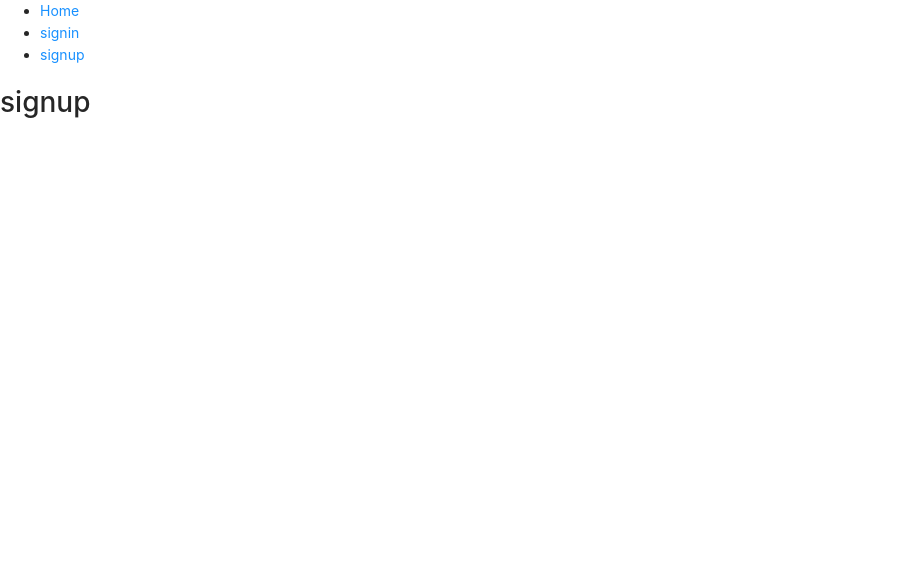
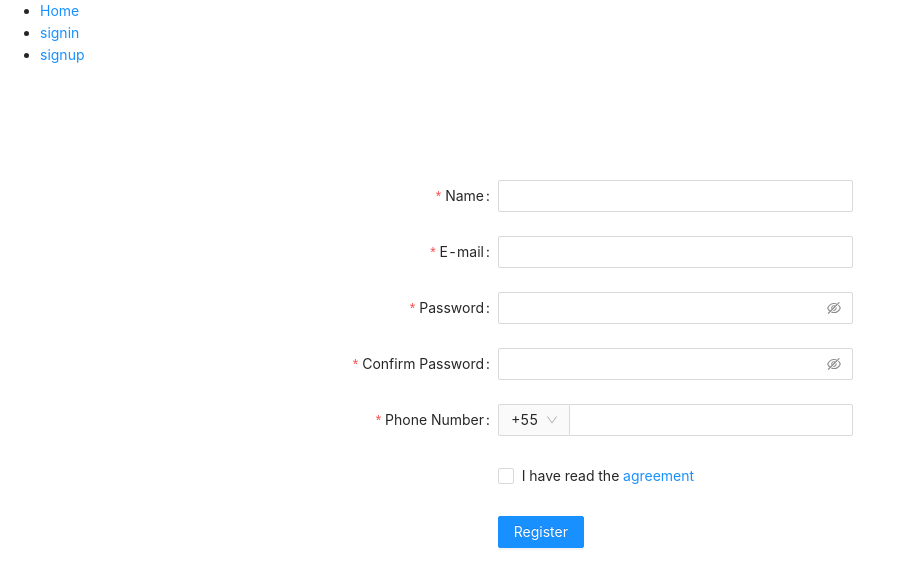
Before and after one commit to plathon/market-analytics-core, a React (Create React App) app: page /signup in a window 1280 px wide. Shown: the top 586 px of the page, without its empty margins (0-915 px from the left). Built offline with nearby package versions, Linux system fonts and the light colour scheme.

Commit message:
signup page and form setup

```diff
--- a/src/components/signup/SignupForm.js
+++ b/src/components/signup/SignupForm.js
@@ -1,52 +1,7 @@
-import React, { Component } from "react";
-
+import React from "react";
 import { Form, Input, Select, Checkbox, Button } from "antd";
 
 const { Option } = Select;
-
-class NormalSignupForm extends Component {
-  state = {
-    confirmDirty: false
-  };
-
-  handleSubmit = e => {
-    e.preventDefault();
-    this.props.form.validateFieldsAndScroll((err, data) => {
-      if (!err) this.props.signup(data);
-    });
-  };
-
-  handleConfirmBlur = e => {
-    const value = e.target.value;
-    this.setState({ confirmDirty: this.state.confirmDirty || !!value });
-  };
-
-  compareToFirstPassword = (rule, value, callback) => {
-    const form = this.props.form;
-    if (value && value !== form.getFieldValue("password")) {
-      callback("Two passwords that you enter is inconsistent!");
-    } else {
-      callback();
-    }
-  };
-
-  validateToNextPassword = (rule, value, callback) => {
-    const form = this.props.form;
-    if (value && this.state.confirmDirty) {
-      form.validateFields(["confirm"], { force: true });
-    }
-    callback();
-  };
-
-  validateAgreeTerms = (rule, value, callback) => {
-    if (!value) {
-      callback("You Most accept the terms!");
-    }
-    callback();
-  };
-
-  render() {
-    const { getFieldDecorator } = this.props.form;
 
 const formItemLayout = {
   labelCol: {
@@ -58,7 +13,6 @@ class NormalSignupForm extends Component {
     sm: { span: 16 }
   }
 };
-
 const tailFormItemLayout = {
   wrapperCol: {
     xs: {
@@ -72,30 +26,49 @@ class NormalSignupForm extends Component {
   }
 };
 
-    const prefixSelector = getFieldDecorator("prefix", {
-      initialValue: "55"
-    })(
+const RegistrationForm = () => {
+  const [form] = Form.useForm();
+
+  const onFinish = values => {
+    console.log("Received values of form: ", values);
+  };
+
+  const prefixSelector = (
+    <Form.Item name="prefix" noStyle>
       <Select style={{ width: 70 }}>
         <Option value="55">+55</Option>
       </Select>
+    </Form.Item>
   );
 
   return (
-      <Form onSubmit={this.handleSubmit}>
-        <Form.Item {...formItemLayout} label="Name">
-          {getFieldDecorator("name", {
-            rules: [
+    <Form
+      {...formItemLayout}
+      form={form}
+      name="register"
+      onFinish={onFinish}
+      initialValues={{
+        prefix: "55"
+      }}
+      scrollToFirstError
+    >
+      <Form.Item
+        name="name"
+        label="Name"
+        rules={[
           {
             required: true,
-                message: "Please input your Name!"
+            message: "Please input your E-mail!"
           }
-            ]
-          })(<Input />)}
+        ]}
+      >
+        <Input />
       </Form.Item>
 
-        <Form.Item {...formItemLayout} label="E-mail">
-          {getFieldDecorator("email", {
-            rules: [
+      <Form.Item
+        name="email"
+        label="E-mail"
+        rules={[
           {
             type: "email",
             message: "The input is not valid E-mail!"
@@ -104,105 +77,74 @@ class NormalSignupForm extends Component {
             required: true,
             message: "Please input your E-mail!"
           }
-            ]
-          })(<Input />)}
+        ]}
+      >
+        <Input />
       </Form.Item>
 
-        <Form.Item {...formItemLayout} label="CPF">
-          {getFieldDecorator("cpf", {
-            rules: [
-              {
-                required: true,
-                message: "Please input your CPF!"
-              }
-            ]
-          })(<Input />)}
-        </Form.Item>
-
-        <Form.Item {...formItemLayout} label="Password">
-          {getFieldDecorator("password", {
-            rules: [
+      <Form.Item
+        name="password"
+        label="Password"
+        rules={[
           {
             required: true,
             message: "Please input your password!"
-              },
-              {
-                validator: this.validateToNextPassword
           }
-            ]
-          })(<Input type="password" />)}
+        ]}
+        hasFeedback
+      >
+        <Input.Password />
       </Form.Item>
 
-        <Form.Item {...formItemLayout} label="Confirm Password">
-          {getFieldDecorator("confirm", {
-            rules: [
+      <Form.Item
+        name="confirm"
+        label="Confirm Password"
+        dependencies={["password"]}
+        hasFeedback
+        rules={[
           {
             required: true,
             message: "Please confirm your password!"
           },
-              {
-                validator: this.compareToFirstPassword
+          ({ getFieldValue }) => ({
+            validator(rule, value) {
+              if (!value || getFieldValue("password") === value) {
+                return Promise.resolve();
               }
-            ]
-          })(<Input type="password" onBlur={this.handleConfirmBlur} />)}
+              return Promise.reject(
+                "The two passwords that you entered do not match!"
+              );
+            }
+          })
+        ]}
+      >
+        <Input.Password />
       </Form.Item>
 
-        <Form.Item {...formItemLayout} label="Phone Number (Whatsapp)">
-          {getFieldDecorator("phone", {
-            rules: [
-              { required: true, message: "Please input your phone number!" }
-            ]
-          })(<Input addonBefore={prefixSelector} style={{ width: "100%" }} />)}
+      <Form.Item
+        name="phone"
+        label="Phone Number"
+        rules={[{ required: true, message: "Please input your phone number!" }]}
+      >
+        <Input addonBefore={prefixSelector} style={{ width: "100%" }} />
       </Form.Item>
 
-        <Form.Item {...formItemLayout} label="State">
-          {getFieldDecorator("state", {
-            rules: [
-              {
-                required: true,
-                message: "Please input your state!"
-              }
-            ]
-          })(<Input />)}
+      <Form.Item
+        name="agreement"
+        valuePropName="checked"
+        {...tailFormItemLayout}
+      >
+        <Checkbox>
+          I have read the <a href="">agreement</a>
+        </Checkbox>
       </Form.Item>
-
-        <Form.Item {...formItemLayout} label="City">
-          {getFieldDecorator("city", {
-            rules: [
-              {
-                required: true,
-                message: "Please input your city!"
-              }
-            ]
-          })(<Input />)}
-        </Form.Item>
-
       <Form.Item {...tailFormItemLayout}>
-          {getFieldDecorator("agreement", {
-            valuePropName: "checked",
-            rules: [{ validator: this.validateAgreeTerms }]
-          })(
-            <Checkbox>
-              I have read the <span>agreement</span>
-            </Checkbox>
-          )}
-        </Form.Item>
-
-        <Form.Item {...tailFormItemLayout}>
-          <Button
-            type="primary"
-            htmlType="submit"
-            loading={this.props.isLoading}
-          >
+        <Button type="primary" htmlType="submit">
           Register
         </Button>
       </Form.Item>
     </Form>
   );
-  }
-}
+};
 
-const WrappedNormalSignupForm = Form.create({ name: "normal_signup_form" })(
-  NormalSignupForm
-);
-export default WrappedNormalSignupForm;
+export default RegistrationForm;
--- a/src/pages/Signup.js
+++ b/src/pages/Signup.js
@@ -1,7 +1,19 @@
 import React from "react";
 
+import { Row, Col } from "antd";
+
+import SignupFor from "../components/signup/SignupForm";
+
 function Signup() {
-  return <h1>signup</h1>;
+  return (
+    <Row>
+      <Col xs={2} sm={4} md={6} lg={6} xl={6}></Col>
+
+      <Col xs={20} sm={16} md={12} lg={10} xl={10} style={{ marginTop: 100 }}>
+        <SignupFor />
+      </Col>
+    </Row>
+  );
 }
 
 export default Signup;
```
Lines whose indentation alone changed are shown as unchanged.
